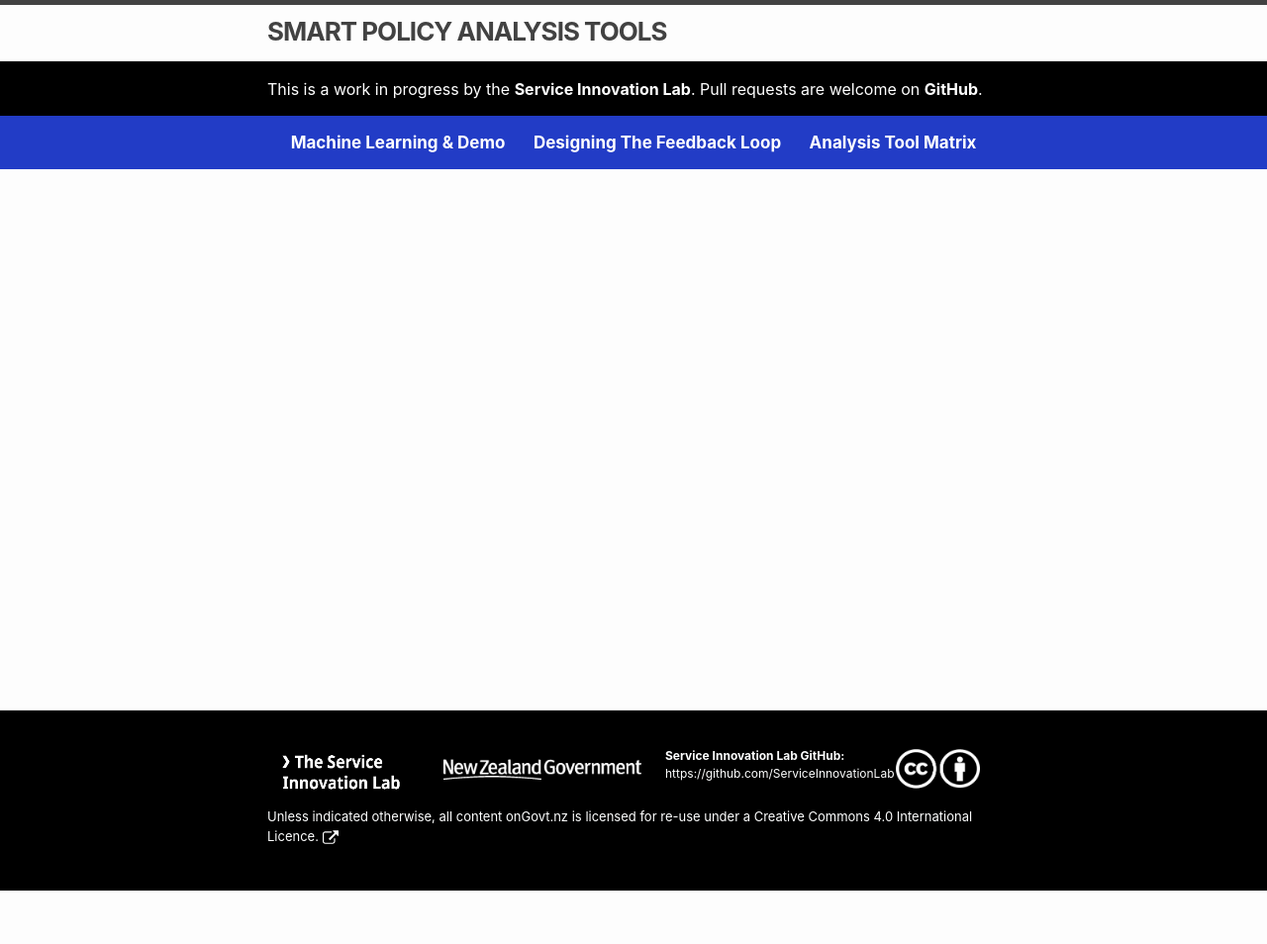
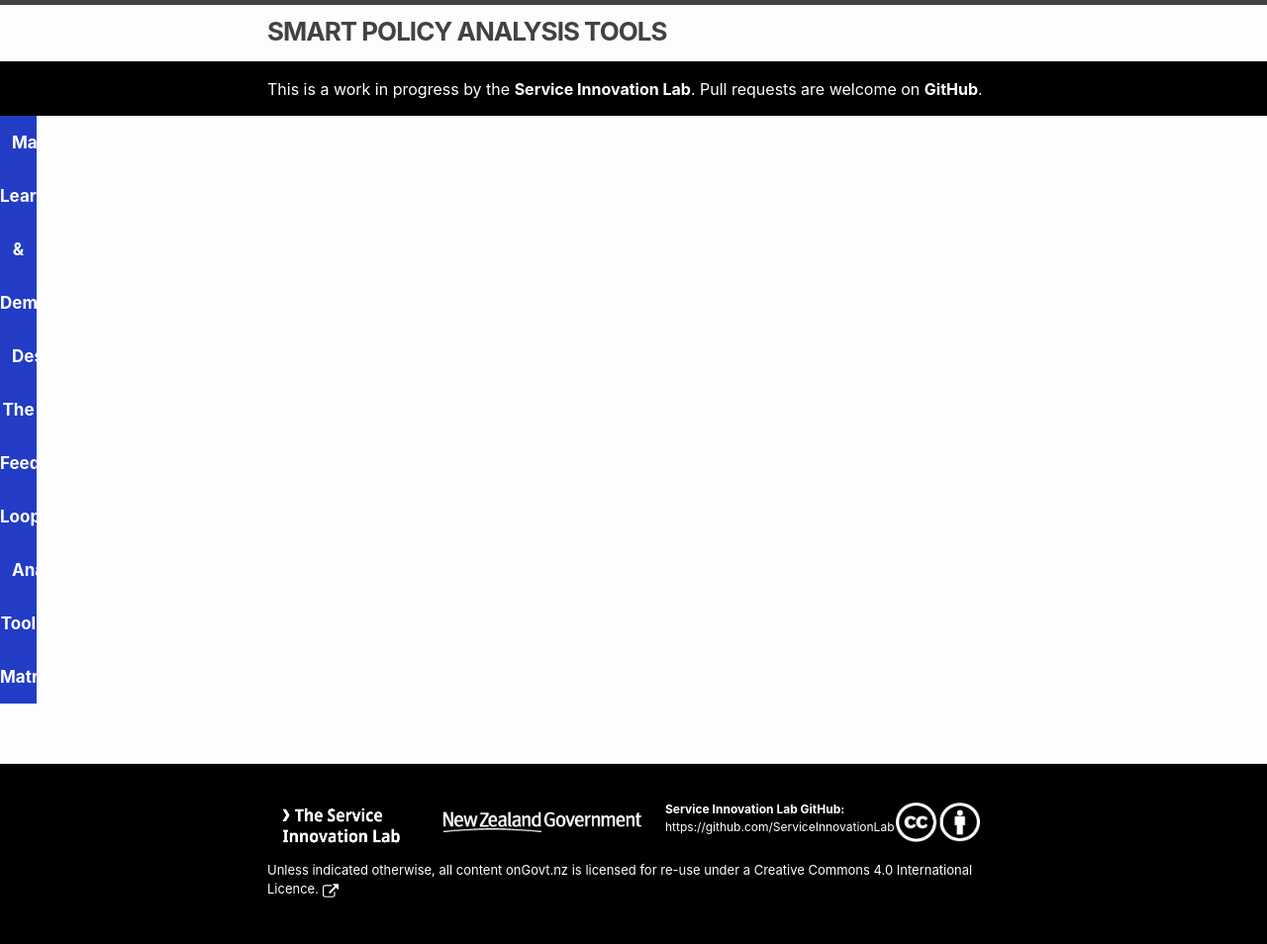
Before and after one commit to ServiceInnovationLab/bagel-box, a Jekyll site: the page built from index.md, in a window 1280 px wide. Shown: the whole page at 99% size. Built offline with Jekyll 4.4.1, drawn with Linux system fonts in a browser that asks for light colours; before the commit the page ends 900 px from its top, so only the background shows below that.

Commit message:
Tweaked menu size.

```diff
--- a/_sass/minima/_layout.scss
+++ b/_sass/minima/_layout.scss
@@ -36,6 +36,7 @@
   background-color: $color-bright;
   width: 100%;
   overflow: auto;
+  width: 37px;
 
   .nav-trigger {
     display: none;
```
